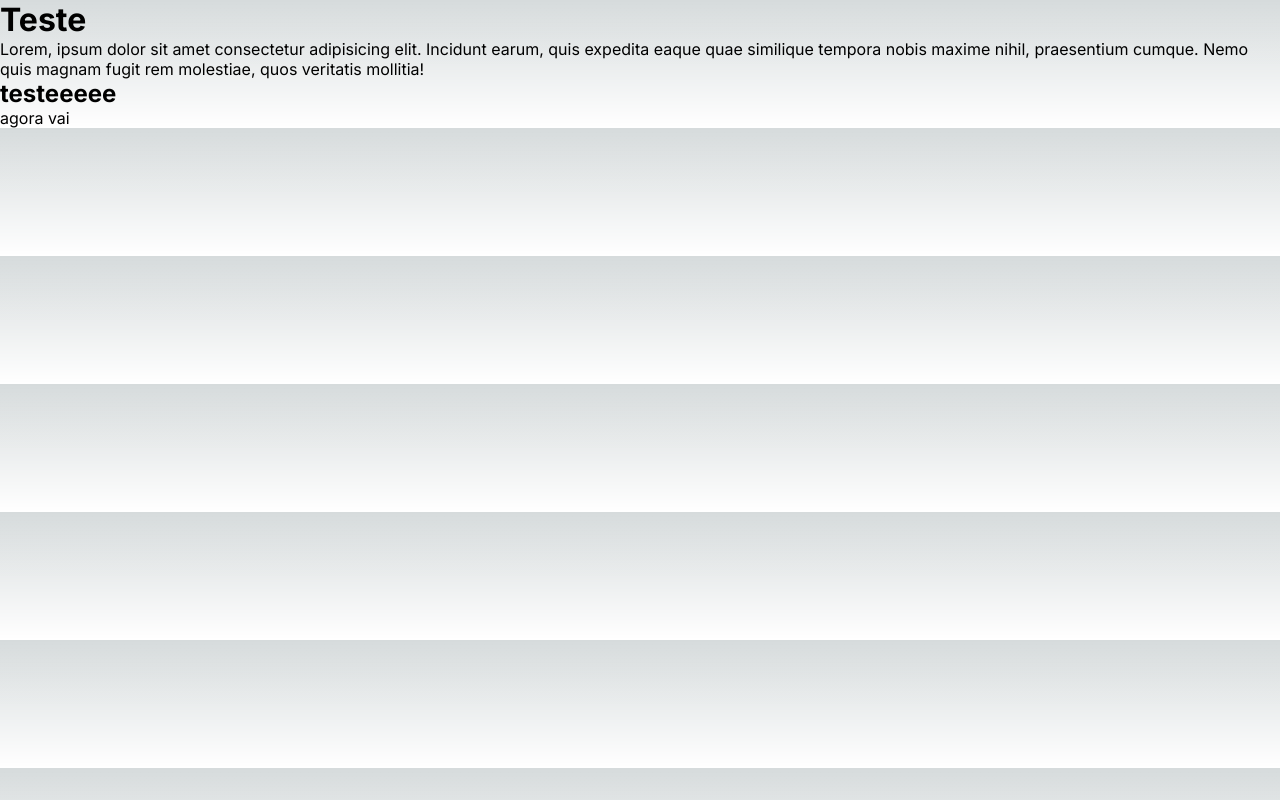
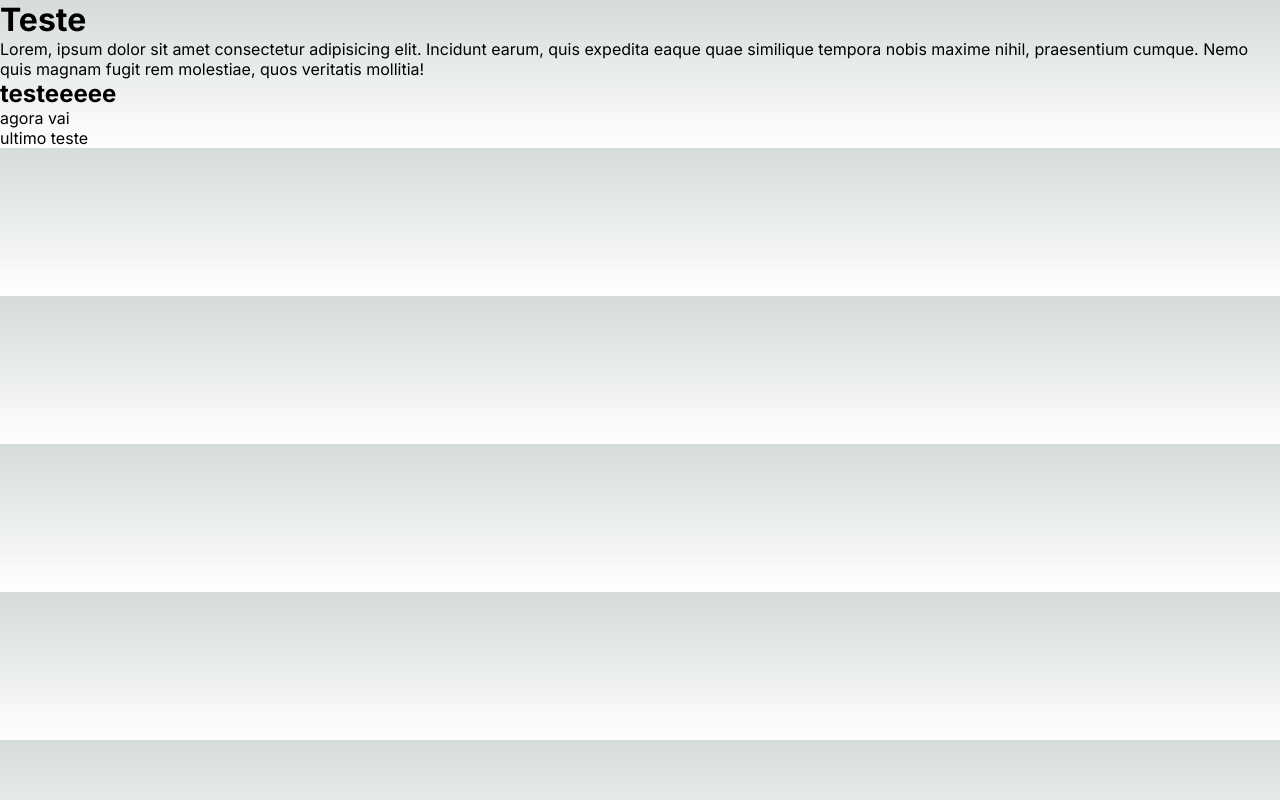
Before and after one commit to anikape/multiclinicafortaleza, a Next.js app: page / in a window 1280 px wide. Built offline with nearby package versions, Linux system fonts and the light colour scheme.

Commit message:
Atualizando teste

```diff
--- a/src/app/page.js
+++ b/src/app/page.js
@@ -7,6 +7,7 @@
     <p>Lorem, ipsum dolor sit amet consectetur adipisicing elit. Incidunt earum, quis expedita eaque quae similique tempora nobis maxime nihil, praesentium cumque. Nemo quis magnam fugit rem molestiae, quos veritatis mollitia!</p>
     <h2>testeeeee</h2>
     <p>agora vai</p>
+    <p>ultimo teste</p>
     </>
 
   )
```
